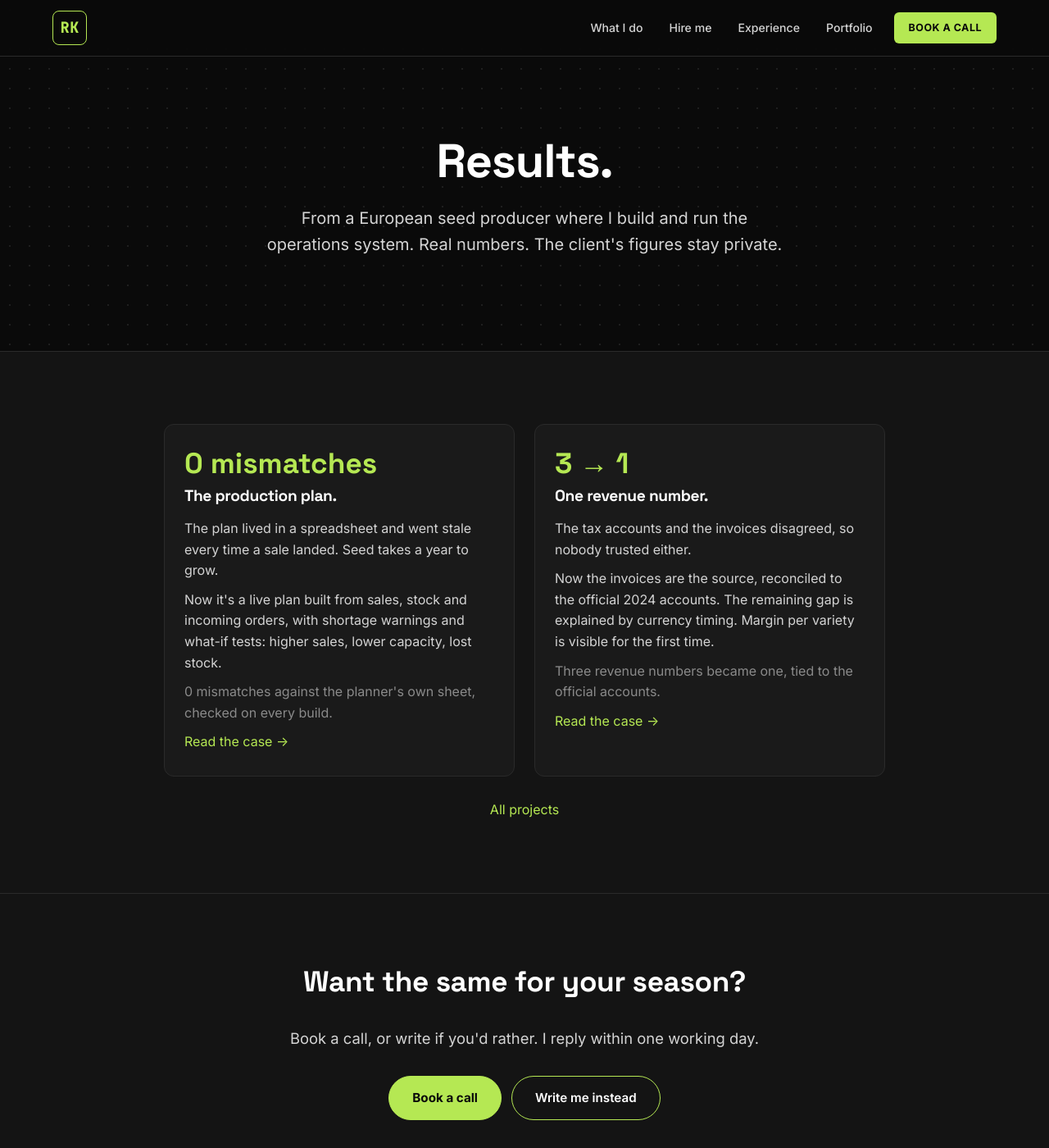
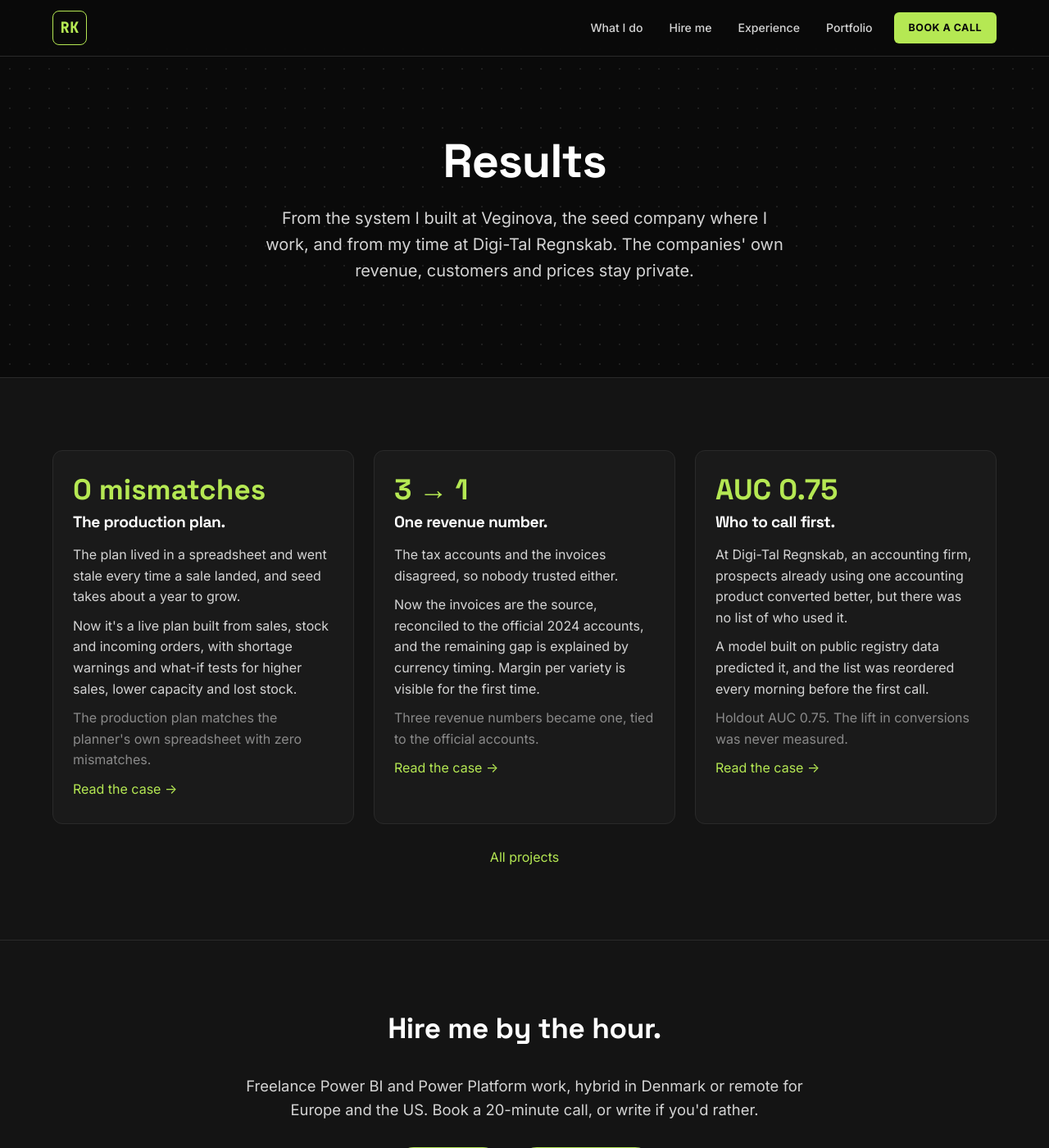
Before and after one commit to rasmuskampmann1998/rasmuskampmann.com, a Jekyll site: the page built from results.md, in a window 1280 px wide and 1400 px high. Shown: the whole window at 82% size. Built offline with Jekyll 4.4.1, drawn with Linux system fonts in a browser that asks for light colours.

Commit message:
Results: Veginova named as employer, a third result (AUC 0.75 at Digi-Tal Regnskab), hire-by-the-hour close
The two seed results keep the allowed wording. The seed-season call to action
is replaced.

Co-Authored-By: Claude Opus 5.5 <noreply@anthropic.com>

```diff
--- a/results.md
+++ b/results.md
@@ -2,35 +2,43 @@
 layout: default
 title: Results
 permalink: /results/
-description: Results from a European seed producer. A live production plan with 0 mismatches against the planner's sheet, and one revenue number tied to the official accounts.
+description: Results from the system Rasmus Kampmann built at Veginova, a seed company, and from his work at an accounting firm. A production plan with zero mismatches against the planner's spreadsheet, one revenue number tied to the official accounts, and a model at AUC 0.75.
 ---
 {% assign booking = "https://calendly.com/rasmuskampmann-info/30min" %}
 
 <section class="offer-hero">
   <div class="container">
-    <h1>Results.</h1>
-    <p class="offer-sub">From a European seed producer where I build and run the operations system. Real numbers. The client's figures stay private.</p>
+    <h1>Results</h1>
+    <p class="offer-sub">From the system I built at Veginova, the seed company where I work, and from my time at Digi-Tal Regnskab. The companies' own revenue, customers and prices stay private.</p>
   </div>
 </section>
 
 <section class="offer-section offer-section--alt">
   <div class="container">
-    <div class="offer-cards offer-cards--two">
+    <div class="offer-cards">
       <article class="offer-card">
         <p class="offer-proof-num">0 mismatches</p>
         <h3>The production plan.</h3>
-        <p>The plan lived in a spreadsheet and went stale every time a sale landed. Seed takes a year to grow.</p>
-        <p>Now it's a live plan built from sales, stock and incoming orders, with shortage warnings and what-if tests: higher sales, lower capacity, lost stock.</p>
-        <p class="offer-cost">0 mismatches against the planner's own sheet, checked on every build.</p>
+        <p>The plan lived in a spreadsheet and went stale every time a sale landed, and seed takes about a year to grow.</p>
+        <p>Now it's a live plan built from sales, stock and incoming orders, with shortage warnings and what-if tests for higher sales, lower capacity and lost stock.</p>
+        <p class="offer-cost">The production plan matches the planner's own spreadsheet with zero mismatches.</p>
         <p><a href="{{ '/projects/03-veginova-operations/' | relative_url }}">Read the case &rarr;</a></p>
       </article>
       <article class="offer-card">
         <p class="offer-proof-num">3 &rarr; 1</p>
         <h3>One revenue number.</h3>
         <p>The tax accounts and the invoices disagreed, so nobody trusted either.</p>
-        <p>Now the invoices are the source, reconciled to the official 2024 accounts. The remaining gap is explained by currency timing. Margin per variety is visible for the first time.</p>
+        <p>Now the invoices are the source, reconciled to the official 2024 accounts, and the remaining gap is explained by currency timing. Margin per variety is visible for the first time.</p>
         <p class="offer-cost">Three revenue numbers became one, tied to the official accounts.</p>
         <p><a href="{{ '/projects/04-veginova-invoices/' | relative_url }}">Read the case &rarr;</a></p>
+      </article>
+      <article class="offer-card">
+        <p class="offer-proof-num">AUC 0.75</p>
+        <h3>Who to call first.</h3>
+        <p>At Digi-Tal Regnskab, an accounting firm, prospects already using one accounting product converted better, but there was no list of who used it.</p>
+        <p>A model built on public registry data predicted it, and the list was reordered every morning before the first call.</p>
+        <p class="offer-cost">Holdout AUC 0.75. The lift in conversions was never measured.</p>
+        <p><a href="{{ '/projects/05-software-detection-ml/' | relative_url }}">Read the case &rarr;</a></p>
       </article>
     </div>
     <p class="offer-note"><a href="{{ '/portfolio/' | relative_url }}#projects">All projects</a></p>
@@ -39,11 +47,11 @@ description: Results from a European seed producer. A live production plan with
 
 <section class="offer-section offer-final">
   <div class="container offer-narrow">
-    <h2>Want the same for your season?</h2>
-    <p class="offer-lead">Book a call, or write if you'd rather. I reply within one working day.</p>
+    <h2>Hire me by the hour.</h2>
+    <p class="offer-lead">Freelance Power BI and Power Platform work, hybrid in Denmark or remote for Europe and the US. Book a 20-minute call, or write if you'd rather.</p>
     <div class="offer-ctas">
       <a href="{{ booking }}" class="offer-btn offer-btn--primary" target="_blank" rel="noopener">Book a call</a>
-      <a href="{{ '/contact' | relative_url }}" class="offer-btn">Write me instead</a>
+      <a href="{{ '/contact' | relative_url }}" class="offer-btn">Contact and CV</a>
     </div>
   </div>
 </section>
```
